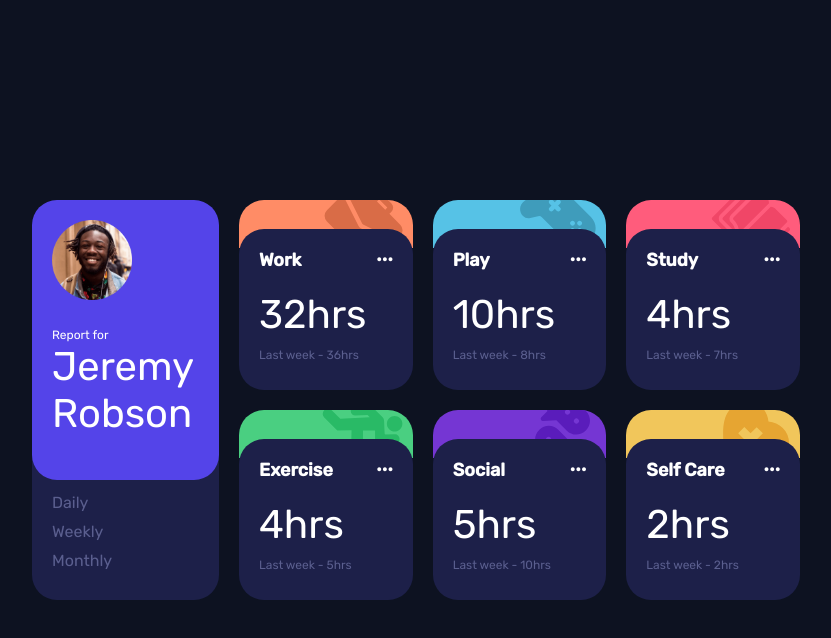
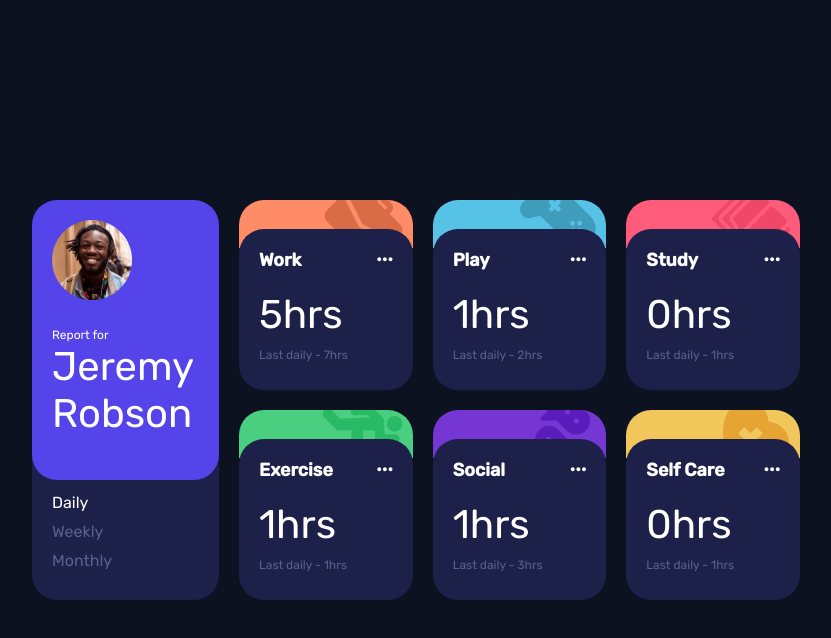
Before and after one commit to Florent-RICHARD/time-tracking-dashboard, a plain HTML site: page index.html in a window 1280 px wide. Both pictures are taken after a click on the element "Daily". Shown: the whole page, without its empty margins (224-1055 px from the left). Drawn offline with Linux system fonts and the light colour scheme.

Commit message:
Add files via upload

```diff
--- a/index.html
+++ b/index.html
@@ -31,9 +31,9 @@
       </div>
       <div class="period-container">
         <div class="period">
-          <span>Daily</span>
-          <span>Weekly</span>
-          <span>Monthly</span>
+          <span class="p" id="daily">Daily</span>
+          <span class="p period-active" id="weekly">Weekly</span>
+          <span class="p" id="monthly">Monthly</span>
         </div>
       </div>
     </div>
--- a/index.js
+++ b/index.js
@@ -1,12 +1,20 @@
 let cardDivTop = document.querySelector(".top");
 let cardDivBottom = document.querySelector(".bottom");
+let lstPeriod = document.querySelectorAll(".p");
+let periodActually = "weekly";
 
-datas.forEach(data => {
-    console.log(data);
-});
-
+function PeriodSelected(index){
+    if(periodActually == "daily"){
+        return datas[index].timeframes.daily;
+    }else if(periodActually == "weekly"){
+        return datas[index].timeframes.weekly;
+    }else if(periodActually == "monthly"){
+        return datas[index].timeframes.monthly;
+    }
+}
 
 function addDivTop(){
+    cardDivTop.innerHTML = ""
     for (let index = 0; index < 3; index++) {
         cardDivTop.innerHTML +=
         `
@@ -25,10 +33,10 @@ function addDivTop(){
             </div>
             <div class="description-hours">
                 <span class="hours">
-                    ${datas[index].timeframes.weekly.current}hrs
+                    ${PeriodSelected(index).current}hrs
                 </span>
                 <span class="previous-hours">
-                    Last week - ${datas[index].timeframes.weekly.previous}hrs
+                    Last ${periodActually} - ${PeriodSelected(index).previous}hrs
                 </span>
             </div>
         </div>
@@ -38,6 +46,7 @@ function addDivTop(){
 }
 
 function addDivBottom(){
+    cardDivBottom.innerHTML = ""
     for (let index = 3; index < 6; index++) {
         cardDivBottom.innerHTML +=
         `
@@ -56,10 +65,10 @@ function addDivBottom(){
             </div>
             <div class="description-hours">
                 <span class="hours">
-                    ${datas[index].timeframes.weekly.current}hrs
+                    ${PeriodSelected(index).current}hrs
                 </span>
                 <span class="previous-hours">
-                    Last week - ${datas[index].timeframes.weekly.previous}hrs
+                    Last ${periodActually} - ${PeriodSelected(index).previous}hrs
                 </span>
             </div>
         </div>
@@ -70,3 +79,15 @@ function addDivBottom(){
 
 addDivTop();
 addDivBottom();
+
+lstPeriod.forEach(period => {
+    period.addEventListener("click", () => {
+        for (let index = 0; index < lstPeriod.length; index++) {
+            lstPeriod[index].classList.remove("period-active")
+        }
+        periodActually = period.id;
+        period.classList.toggle("period-active");
+        addDivTop();
+        addDivBottom();
+    })
+});
--- a/style.css
+++ b/style.css
@@ -175,6 +175,10 @@ body{
     cursor: pointer;
 }
 
+.column-left .period .period-active{
+    color: white;
+}
+
 .column-left .period span:hover{
     color: white;
 }
```
